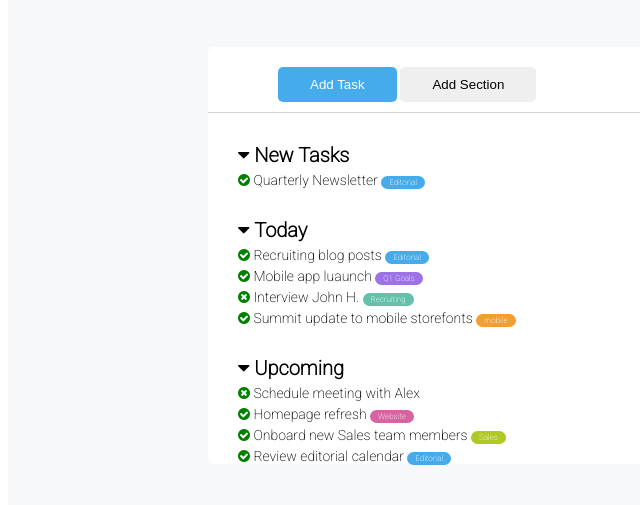
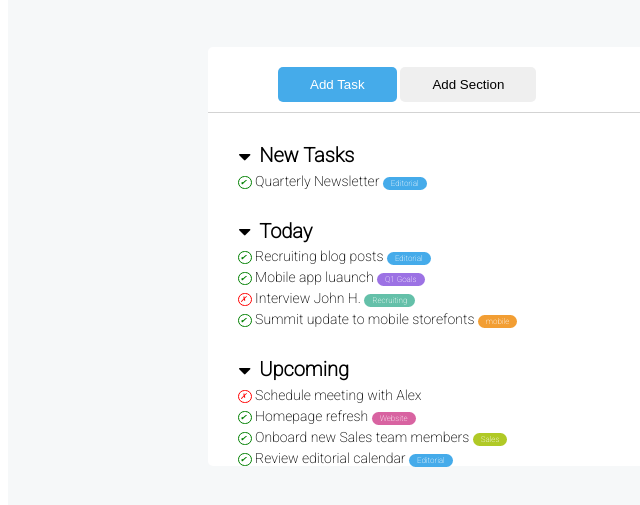
Before and after one commit to ItzArima/html-css-toboolist, a plain HTML site: page index.html in a window 1280 px wide. Shown: the part 69-574 px from the top of the page, without its empty margins (0-640 px from the left). Drawn offline with Linux system fonts and the light colour scheme.

Commit message:
impostato ttile icone senza font awesome

```diff
--- a/index.html
+++ b/index.html
@@ -36,11 +36,11 @@
                     <!-- New Tasks section begin -->
                     <div class="NewTasks">
                         <div id="stitle">
-                            <i class="fa fa-caret-down"></i>
+                            <i id="nocircle" class="fa fa-caret-down"></i>
                             <span><strong>New Tasks</strong></span>
                         </div>
                         <div class="tasks">
-                            <i id="g" class="fa fa-check-circle"></i>
+                            <i id="g" >&#10004;</i>
                             <span>Quarterly Newsletter</span>
                             <span id="f20" class="desc-container-blue">
                                 Editorial
@@ -52,32 +52,32 @@
                     <!-- Today section begin -->
                     <div class="today">
                         <div id="stitle">
-                            <i class="fa fa-caret-down"></i>
+                            <i id="nocircle" class="fa fa-caret-down"></i>
                             <span><strong>Today</strong></span>
                         </div>
                         <div class="tasks">
-                            <i id="g" class="fa fa-check-circle"></i>
+                            <i id="g" >&#10004;</i>
                             <span>Recruiting blog posts</span>
                             <span id="f" class="desc-container-blue">
                                 Editorial
                             </span>
                         </div>
                         <div class="tasks">
-                            <i id="g" class="fa fa-check-circle"></i>
+                            <i id="g">&#10004;</i>
                             <span>Mobile app luaunch</span>
                             <span id="f" class="desc-container-purple">
                                 Q1 Goals
                             </span>
                         </div>
                         <div class="tasks">
-                            <i id="g" class="fa fa-times-circle"></i></i>
+                            <i id="r" >&#10007;</i>
                             <span>Interview John H.</span>
                             <span id="f" class="desc-container-green">
                                 Recruiting
                             </span>
                         </div>
                         <div class="tasks">
-                            <i id="g" class="fa fa-check-circle"></i>
+                            <i id="g">&#10004;</i>
                             <span>Summit update to mobile storefonts</span>
                             <span id="f" class="desc-container-orange">
                                 mobile
@@ -89,30 +89,30 @@
                     <!-- Upcoming section begin -->
                     <div class="Upcoming">
                         <div id="stitle">
-                            <i class="fa fa-caret-down"></i>
+                            <i id="nocircle" class="fa fa-caret-down"></i>
                             <span><strong>Upcoming</strong></span>
                         </div>
                         <div class="tasks">
                             <div class="tasks">
-                                <i id="g" class="fa fa-times-circle"></i>
+                                <i id="r" >&#10007;</i>
                                 <span>Schedule meeting with Alex</span>
                             </div>
                             <div class="tasks">
-                                <i id="g" class="fa fa-check-circle"></i>
+                                <i id="g">&#10004;</i>
                                 <span>Homepage refresh</span>
                                 <span id="f" class="desc-container-fucsia">
                                     Website
                                 </span>
                             </div>
                             <div class="tasks">
-                                <i id="g" class="fa fa-check-circle"></i>
+                                <i id="g" >&#10004;</i>
                                 <span>Onboard new Sales team members</span>
                                 <span id="f" class="desc-container-lightgreen">
                                     Sales
                                 </span>
                             </div>
                             <div class="tasks">
-                                <i id="g" class="fa fa-check-circle"></i>
+                                <i id="g">&#10004;</i>
                                 <span>Review editorial calendar</span>
                                 <span id="f" class="desc-container-blue">
                                     Editorial
--- a/style.css
+++ b/style.css
@@ -115,4 +115,26 @@ html{
 
 #g{
     color: green;
+    border-color: green;
+    vertical-align: middle;
 }
+
+#r{
+    color: red;
+    border-color: red;
+    vertical-align: middle;
+}
+
+
+
+i{
+    border: 1px solid;
+    border-radius: 15px;
+    font-size: 8px;
+    vertical-align: middle;
+    padding: 1px 4px 1px 1px;
+}
+
+#nocircle{
+    border: none;
+}
```
